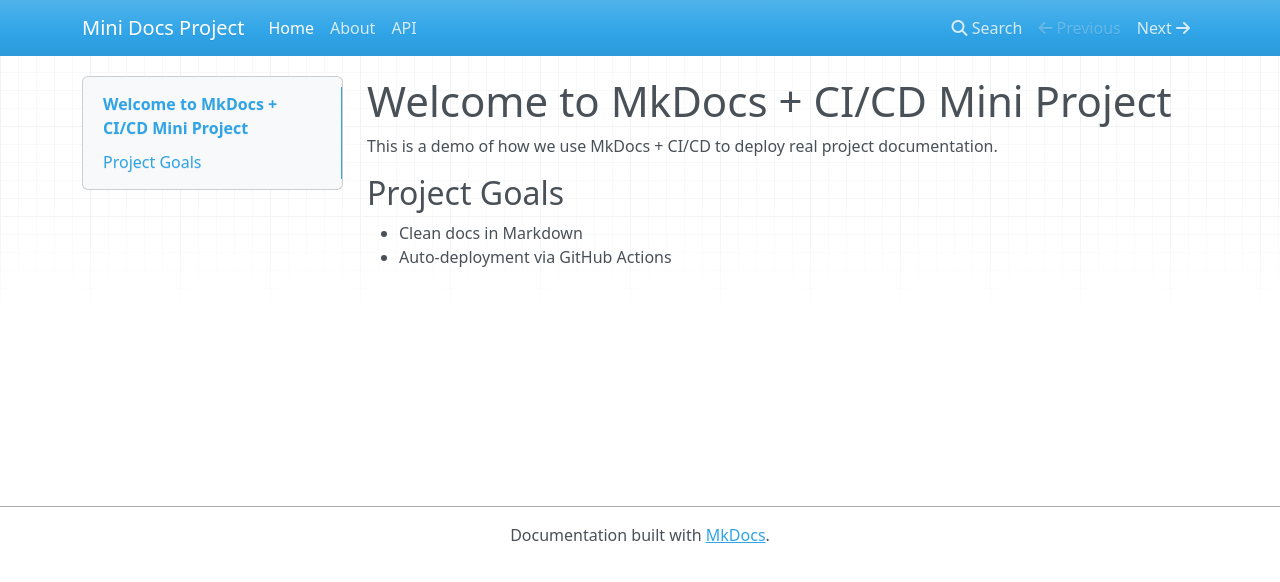
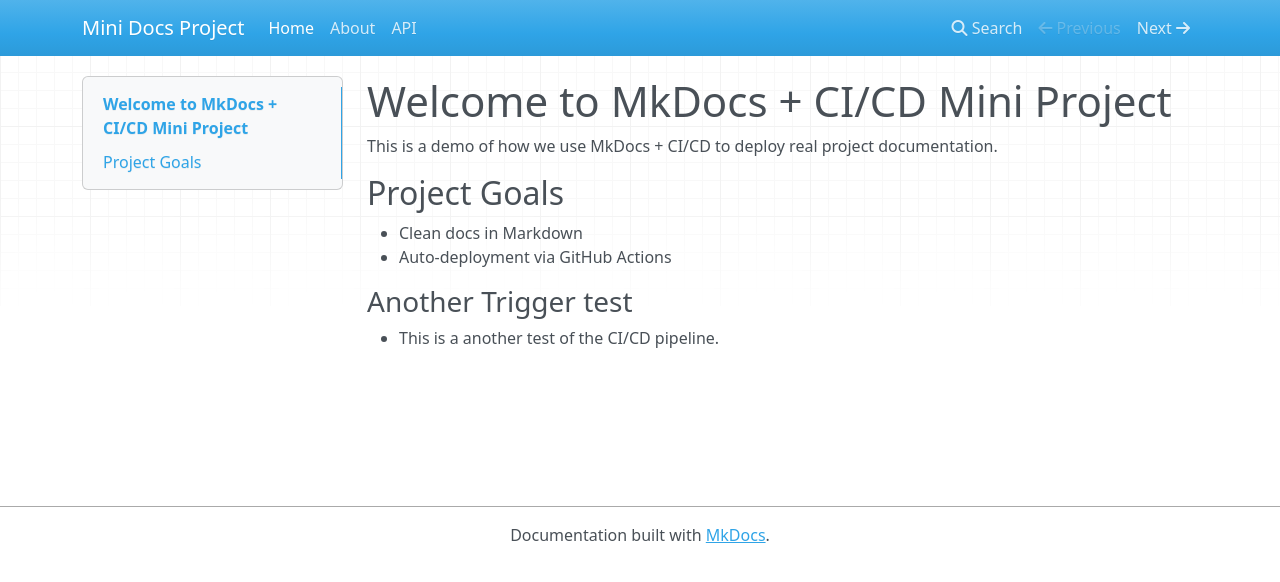
Before and after one commit to demoForAcc/docs-project, an MkDocs documentation site: the page built from docs/index.md, in a window 1280 px wide. Shown: the top 582 px of the page. Built offline with MkDocs 1.6.1, drawn with Linux system fonts in a browser that asks for light colours; nearby versions of some CDN libraries.

Commit message:
Test CI CD trigger

```diff
--- a/docs/index.md
+++ b/docs/index.md
@@ -18,3 +18,7 @@ This is a demo of how we use MkDocs + CI/CD to deploy real project documentation
 ## Project Goals
 - Clean docs in Markdown
 - Auto-deployment via GitHub Actions
+
+
+### Another Trigger test
+- This is a another test of the CI/CD pipeline.
```
